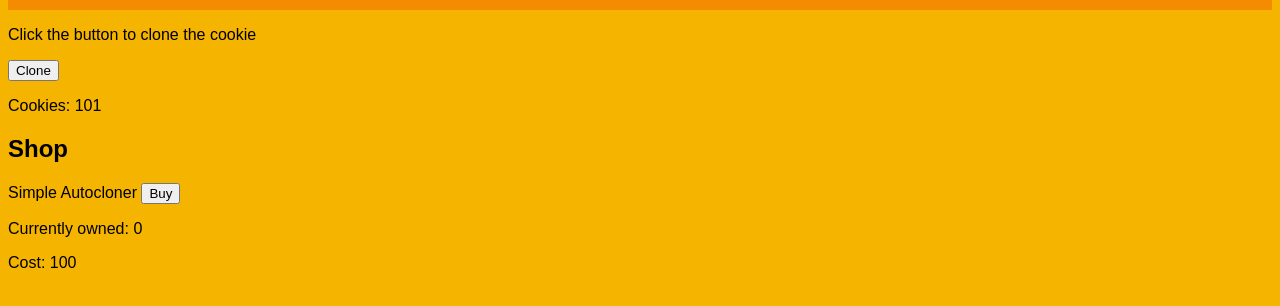
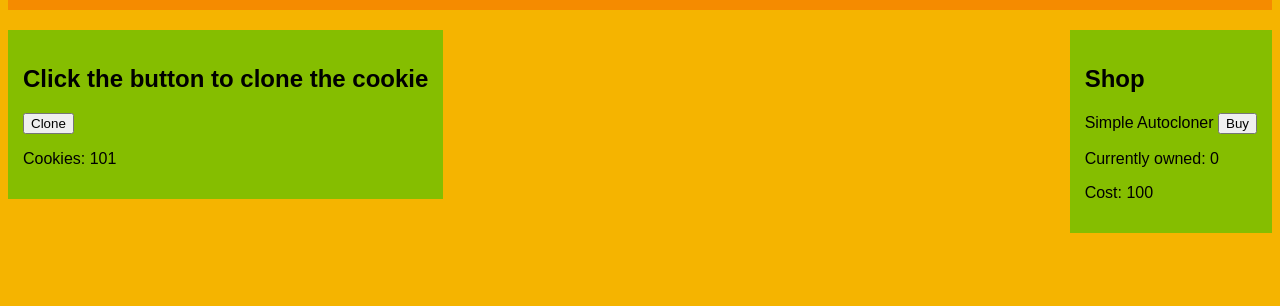
Before and after one commit to AuraCat66/cookie-cloner, a plain HTML site: page index.html in a window 1280 px wide. Both pictures are taken after a click on the button "Clone". Shown: the part 78-384 px from the top of the page. Drawn offline with Linux system fonts and the light colour scheme.

Commit message:
redo the css styling and add a middle container

```diff
--- a/index.html
+++ b/index.html
@@ -48,10 +48,11 @@
     </head>
 
     <body>
+        <div class="row-container header-container">
             <div>
-            <div class="header-container">
-                <h1 class="header-flex-item">Cookie Cloner</h1>
-                <div class="header-flex-item">
+                <h1>Cookie Cloner</h1>
+            </div>
+            <div>
                 <a href="https://github.com/AuraCat66/cookie-cloner">
                     <img
                         src="./github-white-logo.png"
@@ -62,22 +63,26 @@
             </div>
         </div>
 
-            <p>Click the button to clone the cookie</p>
+        <div class="row-container middle-container">
+            <div class="middle-item"">
+                <h2>Click the button to clone the cookie</h2>
                 <button id="cloneButton">Clone</button>
 
                 <p>Cookies: <span id="cookieCounter">1</span></p>
             </div>
-
-        <div id="shop" hidden>
+            <div class="middle-item" id="shop" hidden>
                 <h2>Shop</h2>
-            <div id="autoclonerShopItem" hidden>
+                <div class="shopItem" id="autocloner" hidden>
                     <p>
                         Simple Autocloner <button id="autoclonerBuyButton">
                             Buy
                         </button>
                     </p>
-                <p>Currently owned: <span id="autoclonerCounter">0</span></p>
+                    <p>
+                        Currently owned: <span id="autoclonerCounter">0</span>
+                    </p>
                     <p>Cost: <span id="autoclonerCost">0</span></p>
+                </div>
             </div>
         </div>
     </body>
--- a/src/index.js
+++ b/src/index.js
@@ -110,7 +110,7 @@ function checkUnlockables() {
 
 function unlockAutocloners() {
   unlocked.autocloners = true;
-  document.getElementById("autoclonerShopItem").hidden = false;
+  document.getElementById("autocloner").hidden = false;
 
   return true;
 }
--- a/style.css
+++ b/style.css
@@ -3,9 +3,12 @@ body {
   font-family: Arial, sans-serif;
 }
 
-.header-container {
+.row-container {
   display: flex;
   flex-direction: row;
+}
+
+.header-container {
   background-color: #f58b00;
   justify-content: space-between;
   align-items: center;
@@ -13,9 +16,16 @@ body {
   padding-right: 10px;
 }
 
-.header-flex-item {
-  width: auto;
-  height: auto;
+.middle-container {
+  justify-content: space-between;
+  padding: 0px;
+  padding-top: 20px;
+}
+
+.middle-item {
+  background-color: #85be00;
+  padding: 15px;
+  height: fit-content;
 }
 
 .github-logo {
```
Lines whose indentation alone changed are shown as unchanged.
